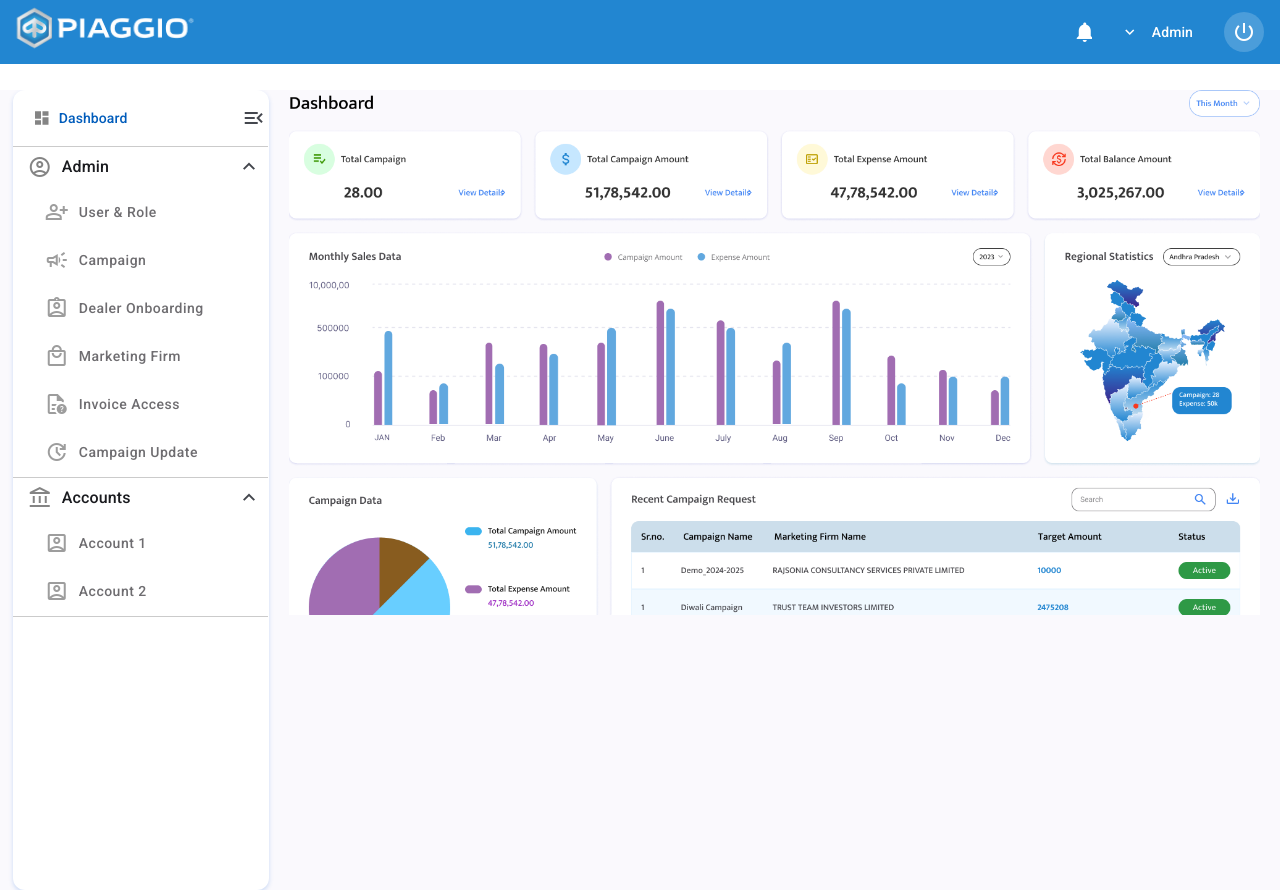
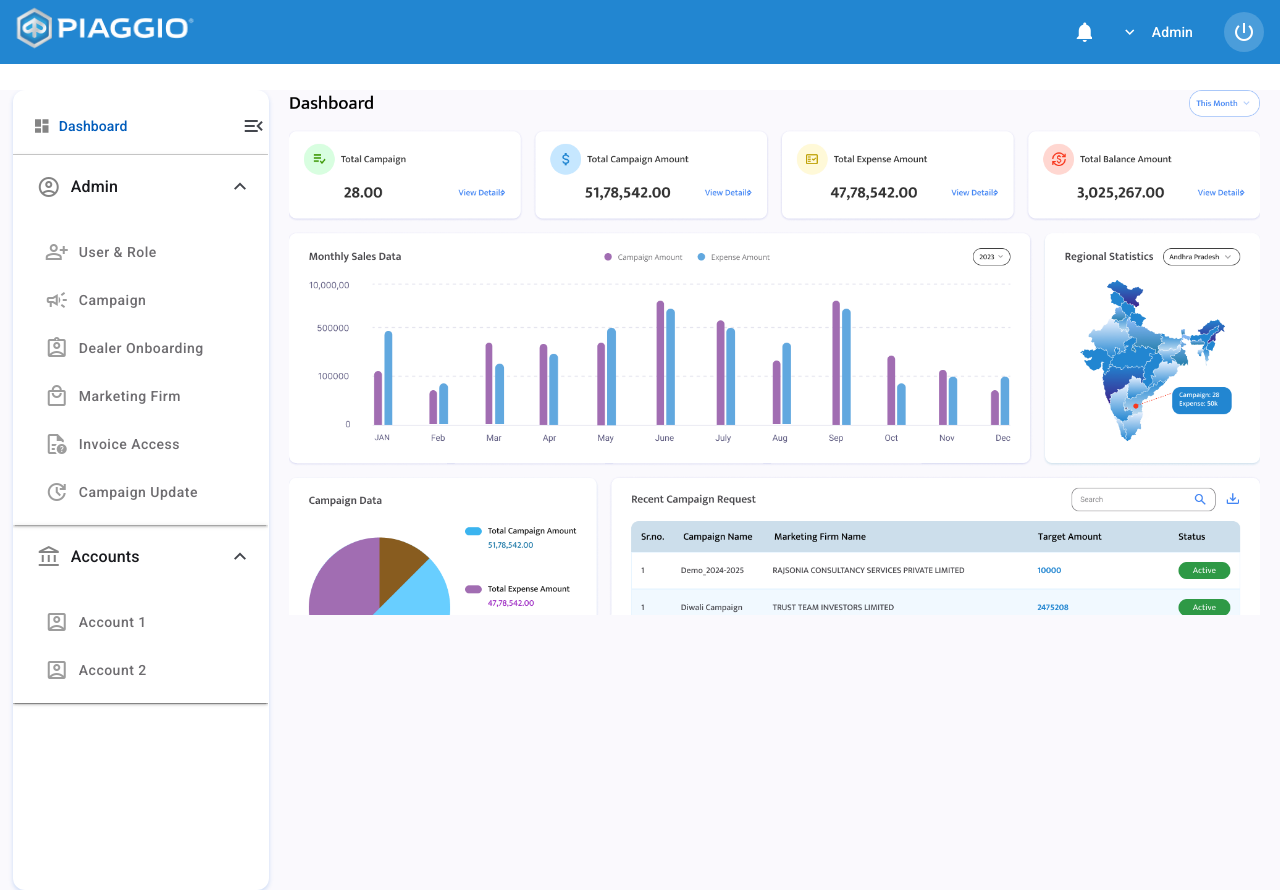
Before and after one commit to harigupta1979/Piaggio, an Angular app: page /dashboard in a window 1280 px wide. Built offline with nearby package versions, Linux system fonts and the light colour scheme; a web font is replaced by a local one.

Commit message:
daynamic-sidenav array

```diff
--- a/src/app/pages/side-nav/dashboard/daynamic-side-nav/daynamic-side-nav.component.css
+++ b/src/app/pages/side-nav/dashboard/daynamic-side-nav/daynamic-side-nav.component.css
@@ -16,6 +16,7 @@
   width: 100%;
   margin-top: 2%;
   padding-left: 1%;
+  transition: margin-left 0.3s ease-in-out; /* Smooth transition */
 }
 .side-nav {
   box-shadow: 0px 2px 4px 0px #4080e040;
@@ -86,7 +87,6 @@
   align-items: center;
   cursor: pointer;
 }
-
 .mat-list-item:hover .nav-icon,
 .mat-list-item:hover .nav-text {
   color: #2286d1 !important;
@@ -101,8 +101,10 @@
 .small-panel:last-child {
   border-bottom: none;
 }
+
+/* When sidebar is collapsed */
 .side-nav.collapsed {
-  width: 80px;
+  width: 80px; /* Sidebar collapsed width */
 }
 .side-nav.collapsed .nav-button {
   padding: 8px;
@@ -116,32 +118,18 @@
   color: #333333;
   opacity: 60%;
 }
+
+/* Main content styles */
 .content-container {
   flex-grow: 1;
   padding: 0 20px;
   transition: margin-left 0.3s ease-in-out;
+  /* Initially, no margin is added */
 }
+
+/* This class will be applied when the sidebar is expanded */
 .content-container.shrink {
-  margin-left: 80px;
-}
-.mat-expansion-panel {
-  height: 4% !important;
-  width: 100%;
-  border-bottom: none !important;
-  box-shadow: none !important;
-  background-color: transparent;
-}
-.mat-expansion-panel-header {
-  display: flex;
-  align-items: center;
-  padding: 10px 15px;
-}
-.mat-expansion-panel-header.mat-expanded {
-  height: 20px;
-}
-.mdc-list {
-  margin: 0;
-  padding: 0px;
+  margin-left: 20%; /* When expanded, push content to the right */
 }
 
 /* Responsive Styles */
@@ -156,7 +144,7 @@
     padding: 15px;
   }
   .content-container.shrink {
-    margin-left: 60px;
+    margin-left: 25%; /* Adjust for the reduced sidebar width */
   }
 }
 
@@ -175,6 +163,9 @@
   }
   .content-container {
     padding: 10px;
+  }
+  .content-container.shrink {
+    margin-left: 80px; /* Adjust for the reduced sidebar width */
   }
 }
 
@@ -197,4 +188,8 @@
   .content-container {
     padding: 5px;
   }
+  .content-container.shrink {
+    margin-left: 0; /* No margin for mobile */
+    width: 100%;
+  }
 }
--- a/src/app/pages/side-nav/dashboard/daynamic-side-nav/daynamic-side-nav.component.html
+++ b/src/app/pages/side-nav/dashboard/daynamic-side-nav/daynamic-side-nav.component.html
@@ -13,84 +13,31 @@
           <mat-icon>{{ isCollapsed ? 'menu_open' : 'menu_open' }}</mat-icon>
         </button>
       </div>
+
       <!-- Separator -->
       <div class="border-end"></div>
-      <!-- Admin Section -->
-      <mat-expansion-panel [expanded]="!isCollapsed" class="small-panel">
+
+      <!-- Loop through sections dynamically -->
+      <mat-expansion-panel *ngFor="let section of sidebarData.sections" [expanded]="!isCollapsed" class="small-panel">
         <mat-expansion-panel-header>
           <mat-panel-title>
-            <mat-icon class="nav-icon material-symbols-outlined">account_circle </mat-icon>
-            <span *ngIf="!isCollapsed" class="mat-list-title-text">Admin</span>
+            <mat-icon class="nav-icon material-symbols-outlined">{{ section.icon }}</mat-icon>
+            <span *ngIf="!isCollapsed" class="mat-list-title-text">{{ section.title }}</span>
           </mat-panel-title>
         </mat-expansion-panel-header>
 
+        <!-- Loop through items of each section dynamically -->
         <mat-list>
-          <mat-list-item routerLink="/user-roles-permissions" (click)="setActive('user_role')"
-            [class.active]="activeItem === 'user_role'">
+          <mat-list-item *ngFor="let item of section.items" (click)="navigateTo(item.route)"
+            [class.active]="activeItem === item.label">
             <div class="nav-list-text">
-              <mat-icon class="nav-icon material-symbols-outlined">person_add</mat-icon>
-              <span class="mat-list-text" *ngIf="!isCollapsed">User & Role</span>
-            </div>
-          </mat-list-item>
-          <mat-list-item (click)="setActive('campaign')" [class.active]="activeItem === 'campaign'">
-            <div class="nav-list-text">
-              <mat-icon class="nav-icon material-symbols-outlined">campaign</mat-icon>
-              <span *ngIf="!isCollapsed" class="mat-list-text">Campaign</span>
-            </div>
-          </mat-list-item>
-          <mat-list-item (click)="setActive('dealer_onboarding')" [class.active]="activeItem === 'dealer_onboarding'">
-            <div class="nav-list-text">
-              <mat-icon class="nav-icon material-symbols-outlined">assignment_ind</mat-icon>
-              <span *ngIf="!isCollapsed" class="mat-list-text">Dealer Onboarding</span>
-            </div>
-          </mat-list-item>
-          <mat-list-item (click)="setActive('marketing_firm')" [class.active]="activeItem === 'marketing_firm'">
-            <div class="nav-list-text">
-              <mat-icon class="nav-icon material-symbols-outlined">local_mall</mat-icon>
-              <span *ngIf="!isCollapsed" class="mat-list-text">Marketing Firm</span>
-            </div>
-          </mat-list-item>
-          <mat-list-item (click)="setActive('invoice_access')" [class.active]="activeItem === 'invoice_access'">
-            <div class="nav-list-text">
-              <mat-icon class="nav-icon material-symbols-outlined">unknown_document</mat-icon>
-              <span *ngIf="!isCollapsed" class="mat-list-text">Invoice Access</span>
-            </div>
-          </mat-list-item>
-          <mat-list-item (click)="setActive('campaign_update')" [class.active]="activeItem === 'campaign_update'">
-            <div class="nav-list-text">
-              <mat-icon class="nav-icon material-symbols-outlined">update</mat-icon>
-              <span *ngIf="!isCollapsed" class="mat-list-text">Campaign Update</span>
+              <mat-icon class="nav-icon material-symbols-outlined">{{ item.icon }}</mat-icon>
+              <span *ngIf="!isCollapsed" class="mat-list-text">{{ item.label }}</span>
             </div>
           </mat-list-item>
         </mat-list>
       </mat-expansion-panel>
-      <div class="border-end"></div>
-      <!-- Accounts Section -->
-      <mat-expansion-panel [expanded]="!isCollapsed" class="small-panel">
-        <mat-expansion-panel-header>
-          <div class="nav-list-text">
-            <mat-panel-title>
-              <mat-icon class="nav-icon material-symbols-outlined">account_balance</mat-icon>
-              <span *ngIf="!isCollapsed" class="mat-list-title-text">Accounts</span>
-            </mat-panel-title>
-          </div>
-        </mat-expansion-panel-header>
 
-        <mat-list>
-          <mat-list-item (click)="setActive('account1')" [class.active]="activeItem === 'account1'">
-            <div class="nav-list-text">
-              <mat-icon class="nav-icon material-symbols-outlined">account_box</mat-icon>
-              <span *ngIf="!isCollapsed" class="mat-list-text">Account 1</span>
-            </div>
-          </mat-list-item>
-          <mat-list-item (click)="setActive('account2')" [class.active]="activeItem === 'account2'">
-            <div class="nav-list-text">
-              <mat-icon class="nav-icon material-symbols-outlined">account_box</mat-icon>
-              <span *ngIf="!isCollapsed" class="mat-list-text">Account 2</span>
-            </div>
-          </mat-list-item>
-        </mat-list>
-      </mat-expansion-panel>
       <div class="border-end"></div>
     </mat-nav-list>
   </mat-drawer>
--- a/src/app/pages/side-nav/dashboard/daynamic-side-nav/daynamic-side-nav.component.ts
+++ b/src/app/pages/side-nav/dashboard/daynamic-side-nav/daynamic-side-nav.component.ts
@@ -11,16 +11,79 @@ import { Router, RouterModule, RouterOutlet } from '@angular/router';
 export class DaynamicSideNavComponent {
   isCollapsed = false;
   activeItem: string = '';
+  // Sidebar Data - either fetched from an API or defined locally
+  sidebarData = {
+    sections: [
+      {
+        title: 'Admin',
+        icon: 'account_circle',
+        items: [
+          {
+            label: 'User & Role',
+            icon: 'person_add',
+            route: '/user-roles-permissions',
+          },
+          { label: 'Campaign', icon: 'campaign', route: '/campaign' },
+          {
+            label: 'Dealer Onboarding',
+            icon: 'assignment_ind',
+            route: '/dealer-onboarding',
+          },
+          {
+            label: 'Marketing Firm',
+            icon: 'local_mall',
+            route: '/marketing-firm',
+          },
+          {
+            label: 'Invoice Access',
+            icon: 'unknown_document',
+            route: '/invoice-access',
+          },
+          {
+            label: 'Campaign Update',
+            icon: 'update',
+            route: '/campaign-update',
+          },
+        ],
+      },
+      {
+        title: 'Accounts',
+        icon: 'account_balance',
+        items: [
+          { label: 'Account 1', icon: 'account_box', route: '/account1' },
+          { label: 'Account 2', icon: 'account_box', route: '/account2' },
+        ],
+      },
+    ],
+  };
+
   constructor(private router: Router) {}
 
   toggleSidenav() {
     this.isCollapsed = !this.isCollapsed;
   }
-
+  onToggleSidenav(opened: boolean) {
+    this.isCollapsed = !opened; // Sync state with the drawer's opened/closed state
+  }
   setActive(item: string) {
     this.activeItem = item;
   }
-  navigateToUserRole() {
-    this.router.navigate(['user-roles-permissions']);
+
+  navigateTo(route: string) {
+    this.router.navigate([route]);
   }
 }
+// isCollapsed = false;
+// activeItem: string = '';
+// constructor(private router: Router) {}
+
+// toggleSidenav() {
+//   this.isCollapsed = !this.isCollapsed;
+// }
+
+// setActive(item: string) {
+//   this.activeItem = item;
+// }
+// navigateToUserRole() {
+//   this.router.navigate(['user-roles-permissions']);
+// }
```
Also changed, not shown: src/app/pages/side-nav/dashboard/daynamic-side-nav/sidebar-data.json (added, +56 -0 lines).
